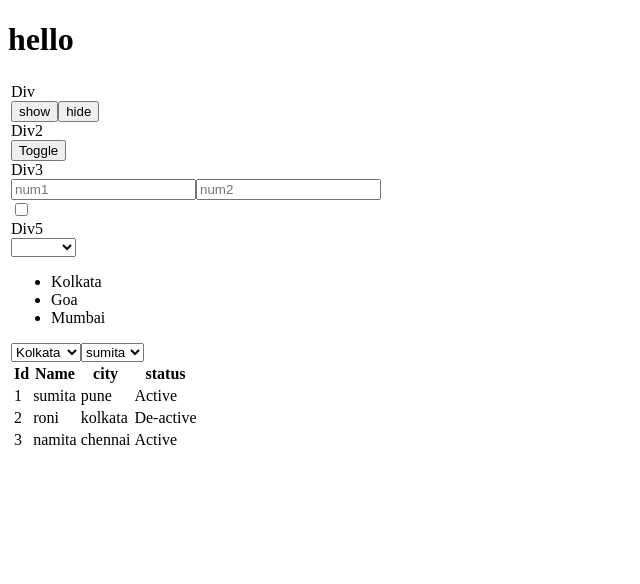
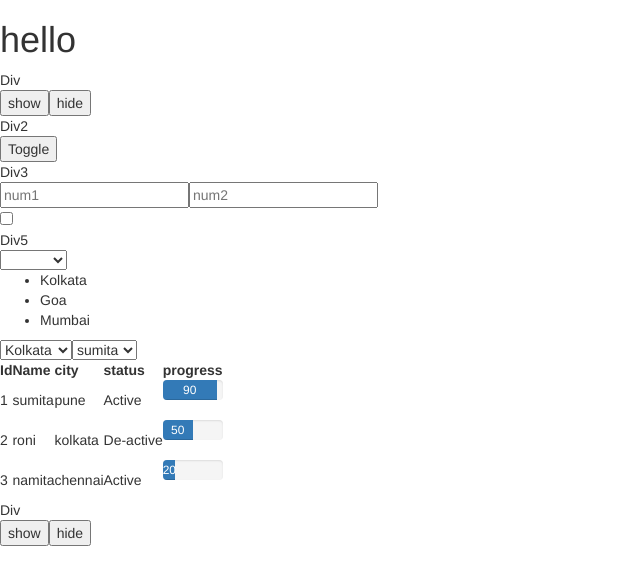
Before and after one commit to sumita023/angular_project, an Angular app: page / in a window 1280 px wide. Shown: the top 584 px of the page, without its empty margins (0-640 px from the left). Built offline with nearby package versions, Linux system fonts and the light colour scheme.

Commit message:
attributes directive changes

```diff
--- a/src/app/directive/structure-directive/structure-directive.html
+++ b/src/app/directive/structure-directive/structure-directive.html
@@ -46,6 +46,7 @@
             <th>Name</th>
             <th>city</th>
             <th>status</th>
+            <th>progress</th>
         </thead>
         <tbody>
             <tr *ngFor="let stud of studentList">
@@ -53,6 +54,18 @@
                 <td>{{stud.name}}</td>
                 <td>{{stud.city}}</td>
                 <td>{{stud.status?"Active":"De-active"}}</td>
+                <td>
+                    <div class="progress">
+                        <div class="progress-bar"
+                        [ngStyle]="{'width': stud.totalMarks+'%'}">{{stud.totalMarks}}</div>
+                    </div>
+                </td>
             </tr>
         </tbody>
        </table>
+
+<div [ngClass]="isDiv1bgColor">Div</div>
+<div>
+    <button (click)="showColor()">show</button>
+    <button (click)="hideColor()">hide</button>
+</div>
--- a/src/app/directive/structure-directive/structure-directive.ts
+++ b/src/app/directive/structure-directive/structure-directive.ts
@@ -18,17 +18,28 @@ export class StructureDirective {
   currentState:string='';
   cityArray:string[]=['Kolkata','Goa', 'Mumbai'];
   studentList:any[]=[
-    {id:1, name:"sumita", city: "pune", status:true},
-    {id:2, name:"roni", city: "kolkata", status:false},
-    {id:3, name:"namita", city: "chennai", status:true}
+    {id:1, name:"sumita", city: "pune", status:true, totalMarks:90},
+    {id:2, name:"roni", city: "kolkata", status:false, totalMarks:50},
+    {id:3, name:"namita", city: "chennai", status:true, totalMarks:20}
   ]
+  isDiv1bgColor:string='';
   show() {
     this.isDiv1Visible = true;
+
   }
   hide() {
     this.isDiv1Visible = false;
+
   }
   toggleDiv2(){
     this.isDiv2Visible = !this.isDiv2Visible;
   }
+  showColor() {
+    //this.isDiv1Visible = true;
+    this.isDiv1bgColor='bg-danger';
+  }
+  hideColor() {
+    // this.isDiv1Visible = false;
+    this.isDiv1bgColor='bg-primary';
+  }
 }
--- a/src/index.html
+++ b/src/index.html
@@ -6,6 +6,9 @@
   <base href="/">
   <meta name="viewport" content="width=device-width, initial-scale=1">
   <link rel="icon" type="image/x-icon" href="favicon.ico">
+  <link rel="stylesheet" href="https://maxcdn.bootstrapcdn.com/bootstrap/3.4.1/css/bootstrap.min.css">
+  <script src="https://ajax.googleapis.com/ajax/libs/jquery/3.7.1/jquery.min.js"></script>
+  <script src="https://maxcdn.bootstrapcdn.com/bootstrap/3.4.1/js/bootstrap.min.js"></script>
 </head>
 <body>
   <app-root></app-root>
```
